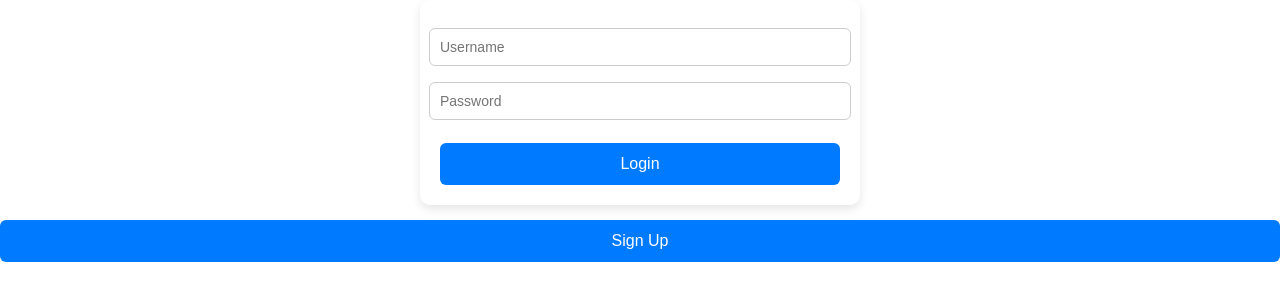
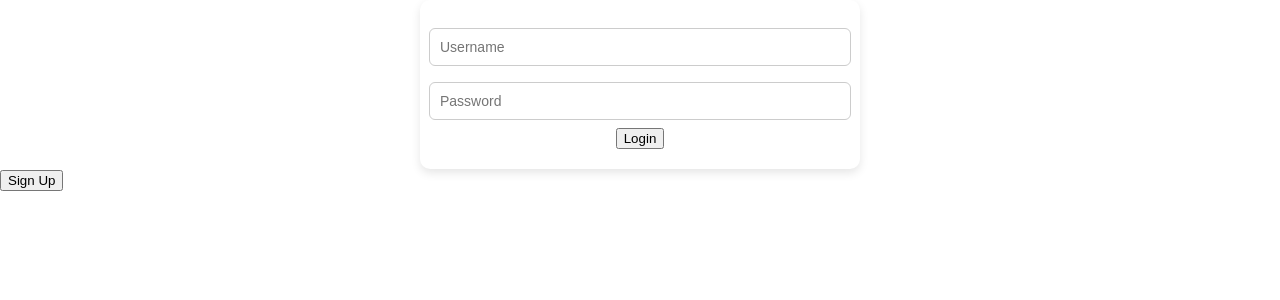
Before and after one commit to Yatendra101/GoApprove, a React (Create React App) app: page / in a window 1280 px wide. Shown: the top 300 px of the page. Built offline with nearby package versions, Linux system fonts and the light colour scheme.

Commit message:
Update ApplicationForm.css

```diff
--- a/src/components/ApplicationForm.css
+++ b/src/components/ApplicationForm.css
@@ -40,7 +40,7 @@ input[type="file"] {
 }
 
 /* Button Styles */
-button {
+button.submit {
     margin-top: 15px;
     padding: 12px 20px;
     background-color: #007bff;
```
